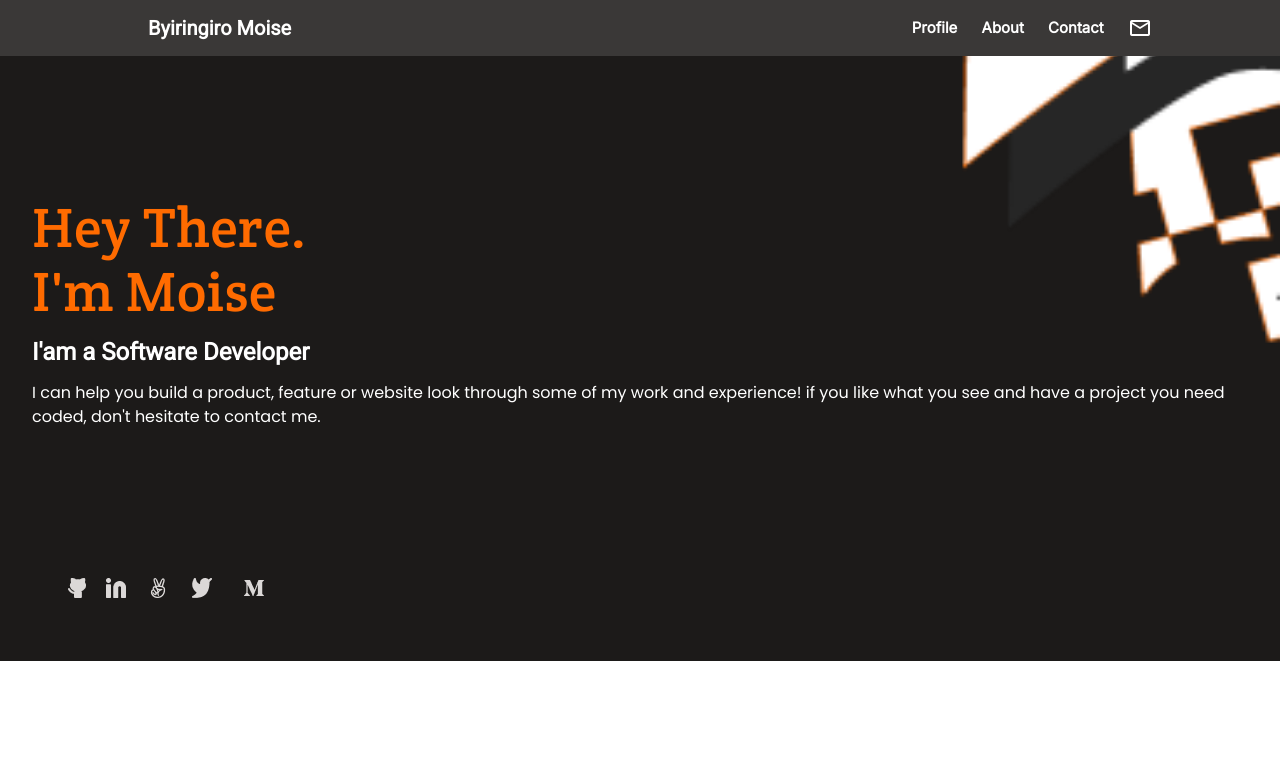
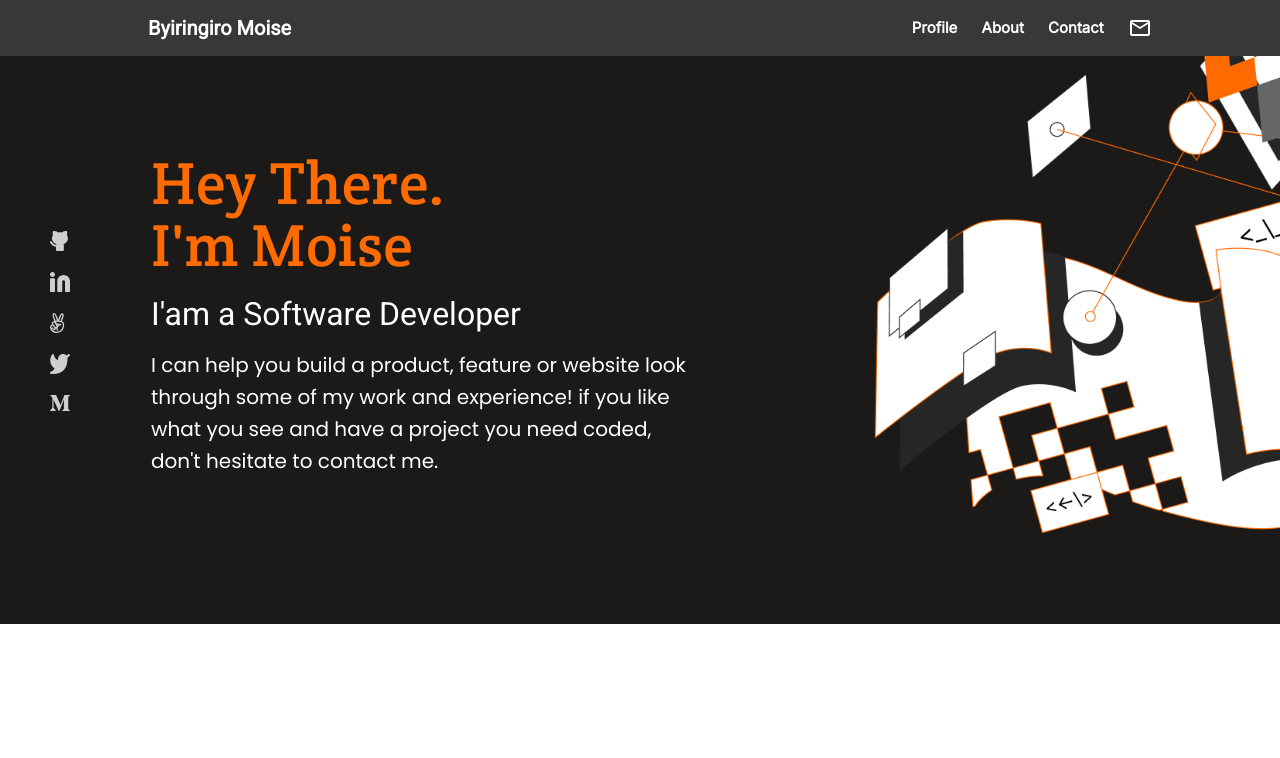
Before and after one commit to Moise-code/Portfolio-website, a website: page index.html in a window 1280 px wide. Shown: the top 758 px of the page. Drawn offline with nearby package versions, Linux system fonts and the light colour scheme; a web font is replaced by a local one.

Commit message:
Adding responsiveness to the profile section

```diff
--- a/Styles/styles.css
+++ b/Styles/styles.css
@@ -77,7 +77,8 @@ footer h2 {
   margin-right: 24px;
 }
 
-.introduction h2 {
+
+.introduction .intro-first-part>h2 {
   color: #ff6b00;
   font-family: 'Crete Round', sans-serif;
   font-size: 56px;
@@ -90,7 +91,7 @@ footer h2 {
   margin-top: 4rem;
 }
 
-.introduction > h3 {
+.introduction .intro-first-part > h3 {
   font-family: 'Roboto', sans-serif;
   font-weight: 700;
   font-size: 24px;
@@ -99,9 +100,9 @@ footer h2 {
   margin-top: 0.4rem;
 }
 
-.introduction > p {
+.introduction .intro-first-part > p {
   color: #fff;
-  width: 327;
+  width: 100%;
   height: 123px;
   font-size: 16px;
   font-weight: 400;
@@ -596,6 +597,62 @@ header .nav-lists a > span{
 header .nav-lists a > span:hover{
   color: #ff6b00;
 }
+.profile{
+  background-image: url("../items/Illustration-header.png");
+  background-size:38;
+  background-position-x: 100%;
+  background-position-y: 70%;
+  background-clip: border-box;
+  background-repeat: no-repeat;
+  margin-bottom: 8rem;
+  margin-top: -40px;
+
+}
+
+
+.introduction{
+  display: flex;
+  flex-direction: row-reverse;
+  margin-left: -1.5rem;
+  margin-top: -4rem;
+
+
+}
+.introduction .intro-first-part{
+  flex-direction: row-reverse;
+}
+.introduction ul{
+  flex-direction: column;
+  justify-content: center;
+  gap: 1rem;
+  margin-top: -2em;
+  align-items: center;
+}
+.introduction .intro-first-part >h2{
+  font-size: 60px;
+  font-family: 'Crete Round'sans-serif;
+  font-style: normal;
+  font-weight: 400;
+  font-size: 60px;
+  line-height: 62px;
+}
+.introduction .intro-first-part > h3{
+  font-family: 'Inter'sans-serif;
+  font-style: normal;
+  font-weight: 500;
+  font-size: 32px;
+  line-height: 44px;
+}
+.introduction .intro-first-part > p{
+  font-family: 'Inter'sans-serif;
+  font-style: normal;
+  font-weight: 400;
+  font-size: 20px;
+  line-height: 32px;
+  width: 50%;
+  margin-bottom: 6em;
+}
+
 
 /* header.nav-lists .material-symbols-outlined{
   vertical-align: center;
--- a/index.html
+++ b/index.html
@@ -25,28 +25,31 @@
   </header>
   <section class="profile">
     <div class="introduction">
-      <h2>Hey There. I'm Moise</h2>
+      <div class="intro-first-part">
+        <h2>Hey There. I'm Moise</h2>
       <h3>I'am a Software Developer</h3>
       <p>
         I can help you build a product, feature or website look through some
         of my work and experience! if you like what you see and have a project
         you need coded, don't hesitate to contact me.
       </p>
+    </div>
+
       <ul >
         <li>
-          <a href=""><img src="items/Github-icon.png" alt=""></a>
+          <a href=""><img src="items/intro-github.svg" alt=""></a>
         </li>
         <li>
-          <a href=""><img src="items/linkedin-icon.png" alt=""></a>
+          <a href=""><img src="items/intro-linked-in.svg" alt=""></a>
         </li>
         <li>
-          <a href=""><img src="items/Icon - Angelist.png" /></a>
+          <a href=""><img src="items/intro-peace.svg" /></a>
         </li>
         <li>
-          <a href=""><img src="items/Icon - Twitter.png" alt="" /></a>
+          <a href=""><img src="items/intro-twitter.svg" alt="" /></a>
         </li>
         <li>
-          <a href=""><img src="items/M-icon.png" alt="" /></a>
+          <a href="" class="m-icon"><img src="items/intro-m.svg" alt="" /></a>
         </li>
       </ul>
 
```
Also changed, not shown: items/Illustration-header.png (added), items/intro-github.svg (added), items/intro-linked-in.svg (added), items/intro-m.svg (added), items/intro-peace.svg (added), items/intro-twitter.svg (added).
